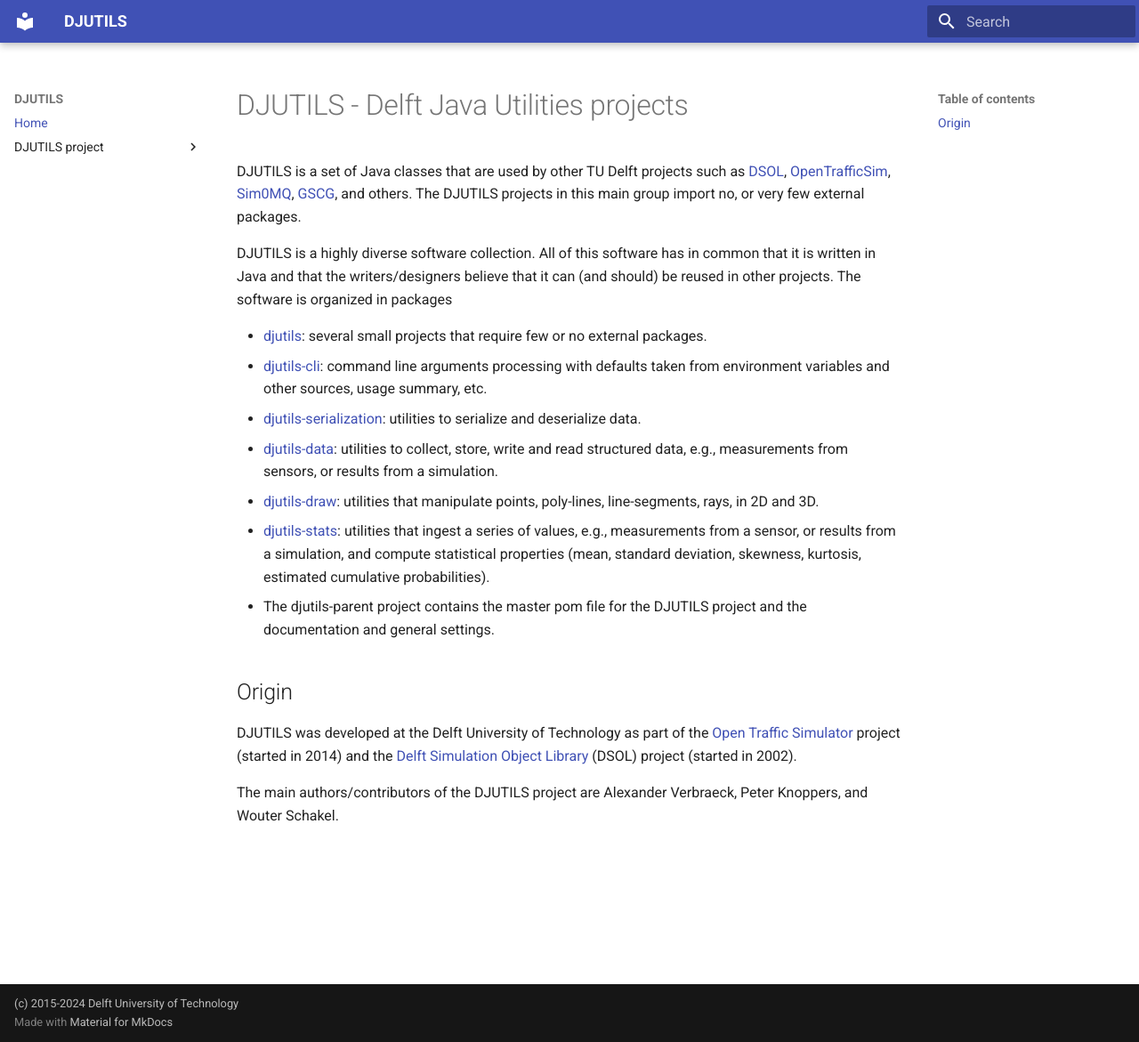
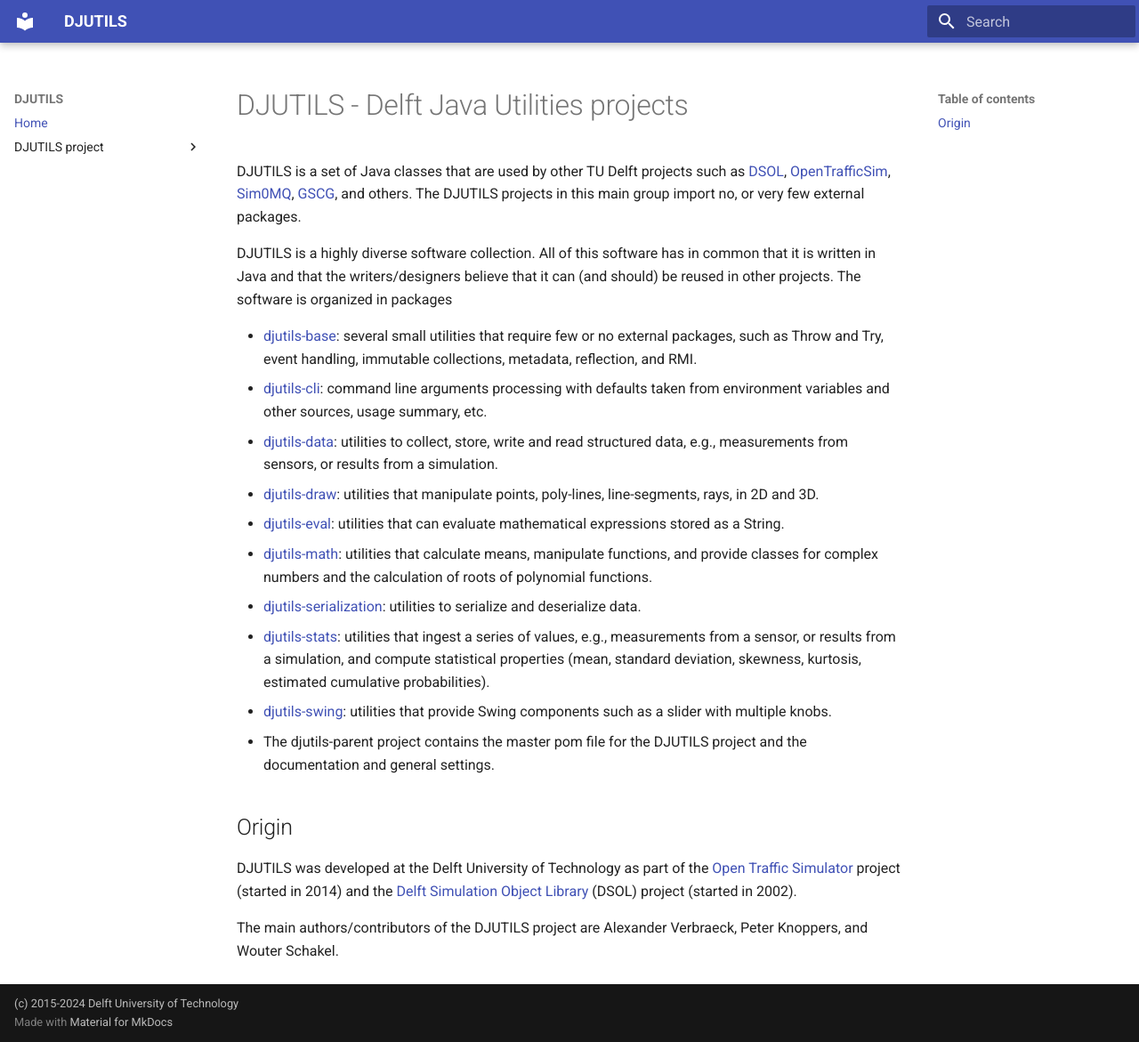
Before and after one commit to averbraeck/djutils-base, an MkDocs documentation site: the page built from docs/index.md, in a window 1280 px wide and 1171 px high. Shown: the whole window at 89% size. Built offline with MkDocs 1.6.1 and Material for MkDocs 9.7.7, drawn with Linux system fonts in a browser that asks for light colours.

Commit message:
Update of docs with additional djutils projects

```diff
--- a/docs/index.md
+++ b/docs/index.md
@@ -4,12 +4,15 @@ DJUTILS is a set of Java classes that are used by other TU Delft projects such a
 
 DJUTILS is a highly diverse software collection. All of this software has in common that it is written in Java and that the writers/designers believe that it can (and should) be reused in other projects. The software is organized in packages
 
-* [djutils](https://djutils.org/manual/djutils): several small projects that require few or no external packages.
+* [djutils-base](https://djutils.org/manual/djutils): several small utilities that require few or no external packages, such as Throw and Try, event handling, immutable collections, metadata, reflection, and RMI.
 * [djutils-cli](https://djutils.org/manual/djutils-cli): command line arguments processing with defaults taken from environment variables and other sources, usage summary, etc.
-* [djutils-serialization](https://djutils.org/manual/djutils-serialization): utilities to serialize and deserialize data.
 * [djutils-data](https://djutils.org/manual/djutils-data): utilities to collect, store, write and read structured data, e.g., measurements from sensors, or results from a simulation.
 * [djutils-draw](https://djutils.org/manual/djutils-draw): utilities that manipulate points, poly-lines, line-segments, rays, in 2D and 3D.
+* [djutils-eval](https://djutils.org/manual/djutils-eval): utilities that can evaluate mathematical expressions stored as a String.
+* [djutils-math](https://djutils.org/manual/djutils-math): utilities that calculate means, manipulate functions, and provide classes for complex numbers and the calculation of roots of polynomial functions.
+* [djutils-serialization](https://djutils.org/manual/djutils-serialization): utilities to serialize and deserialize data.
 * [djutils-stats](https://djutils.org/manual/djutils-stats): utilities that ingest a series of values, e.g., measurements from a sensor, or results from a simulation, and compute statistical properties (mean, standard deviation, skewness, kurtosis, estimated cumulative probabilities).
+* [djutils-swing](https://djutils.org/manual/djutils-swing): utilities that provide Swing components such as a slider with multiple knobs.
 * The djutils-parent project contains the master pom file for the DJUTILS project and the documentation and general settings.
 
 
```
